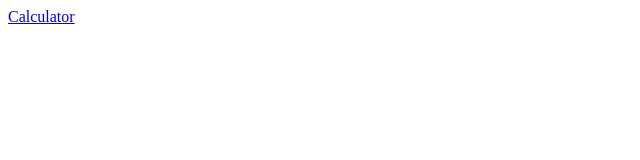
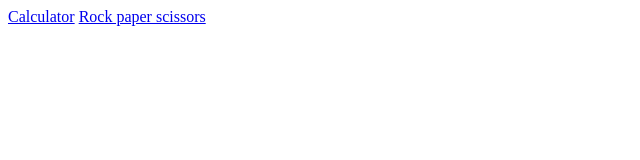
Before and after one commit to sarakabocha/saraspace, a plain HTML site: page index.html in a window 1280 px wide. Shown: the whole page, without its empty margins (0-640 px from the left). Drawn offline with Linux system fonts and the light colour scheme.

```diff
--- a/index.html
+++ b/index.html
@@ -8,5 +8,6 @@
   </head>
   <body>
     <a href="/saraspace/calculator/calculator.html">Calculator</a>
+    <a href="/saraspace/rock-paper-scissors/rock-paper-scissors.html">Rock paper scissors</a>
   </body>
 </html>
```
Also changed, not shown: calculator/calculator.html (+2 -0 lines), calculator/images/favicon.ico (added).
